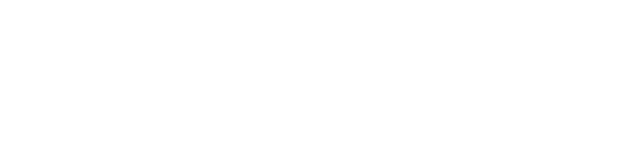
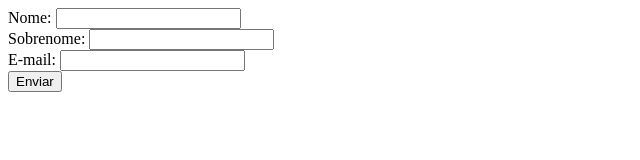
Before and after one commit to ndurantec/projeto, a plain HTML site: page index.html in a window 1280 px wide. Shown: the whole page, without its empty margins (0-640 px from the left). Drawn offline with Linux system fonts and the light colour scheme.

Commit message:
Criado o formulário de entrada de dados

```diff
--- a/index.html
+++ b/index.html
@@ -5,5 +5,12 @@
 </head>
 <body>
 
+	<form action="getform.php" method="get">
+  		Nome: <input type="text" name="nome" /><br />
+  		Sobrenome: <input type="text" name="sobrenome" /><br />
+  		E-mail: <input type="email" name="email_usuario" /><br />
+  		<input type="submit" value="Enviar" />
+	</form>
+
 </body>
 </html>
```
